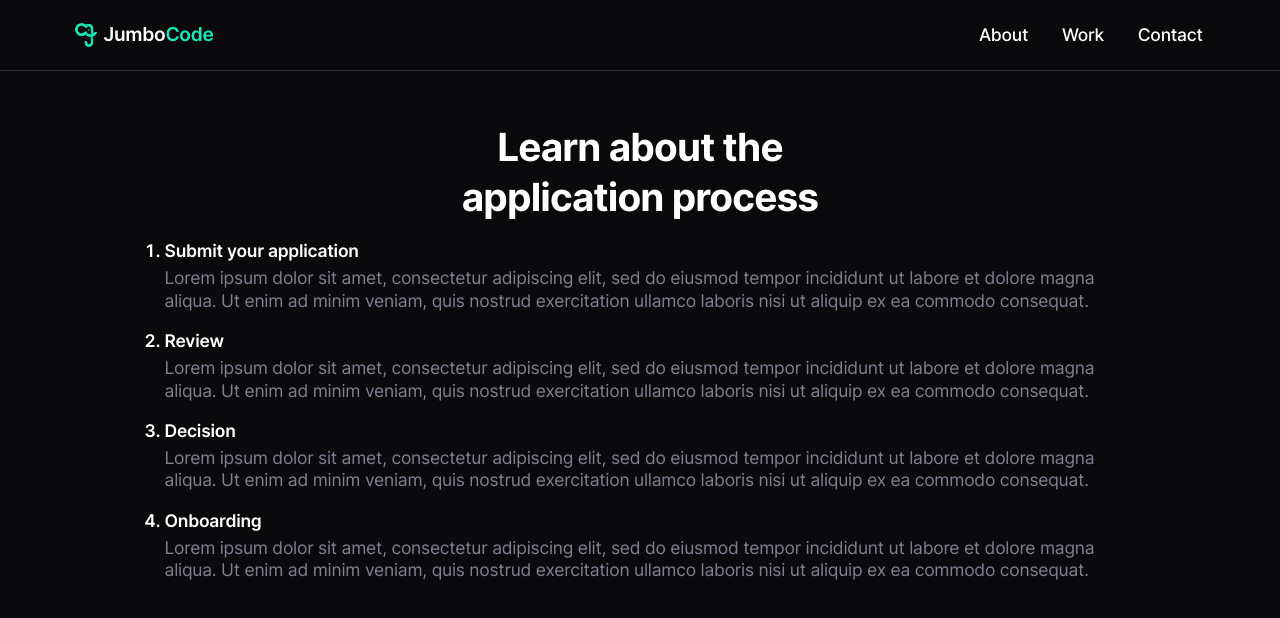
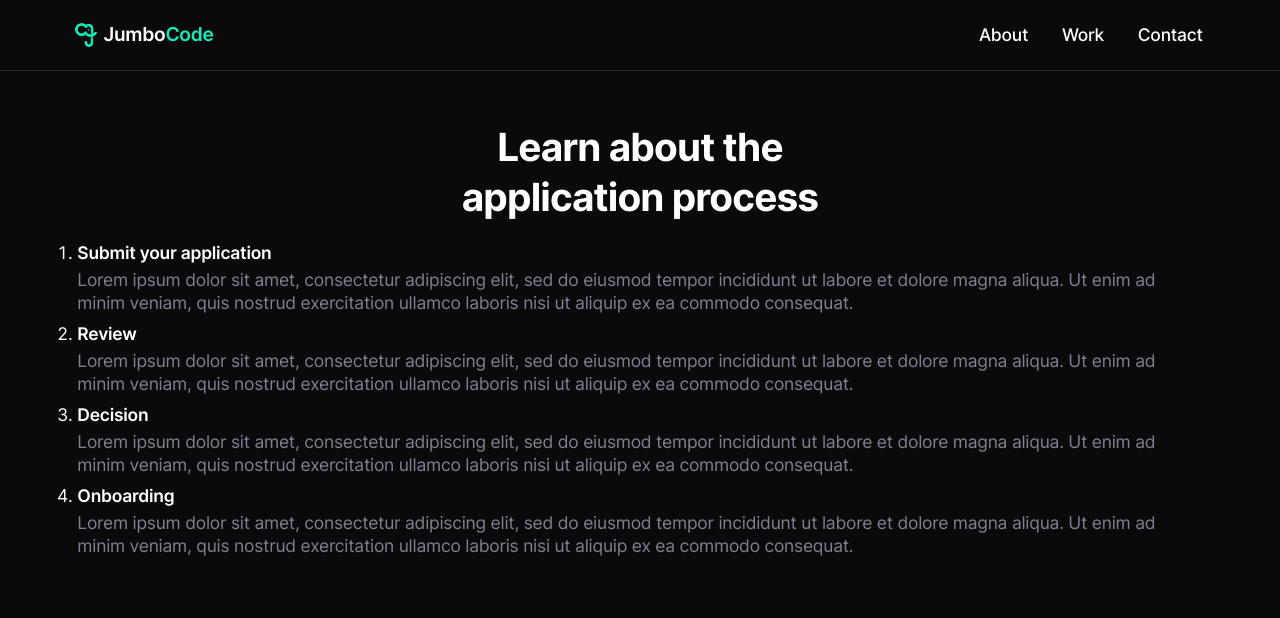
Before and after one commit to JumboCode/jumbocode.org-2023, a Next.js app: page /apply in a window 1280 px wide. Shown: the top 618 px of the page. Built offline with nearby package versions, Linux system fonts and the light colour scheme.

Commit message:
Fix semantic markup

```diff
--- a/src/pages/apply.jsx
+++ b/src/pages/apply.jsx
@@ -5,42 +5,46 @@ const cx = classNames.bind(styles);
 
 export default function ApplyPage() {
   return (
-    <div className={classNames(cx('base'))}>
-      <div className={classNames(cx('heading'))}>
-        <h2>Learn about the application process</h2>
-      </div>
-      <div className={classNames(cx('list'))}>
-        <ol>
-          <h5>
-            <li>Submit your application</li>
-          </h5>
+    <div className={cx('base')}>
+      <h2 className={cx('heading')}>Learn about the application process</h2>
+      <ol className={cx('list')}>
+        <li>
+          <h3>Submit your application</h3>
+          <p>
             Lorem ipsum dolor sit amet, consectetur adipiscing elit, sed do
-          eiusmod tempor incididunt ut labore et dolore magna aliqua. Ut enim ad
-          minim veniam, quis nostrud exercitation ullamco laboris nisi ut
+            eiusmod tempor incididunt ut labore et dolore magna aliqua. Ut enim
+            ad minim veniam, quis nostrud exercitation ullamco laboris nisi ut
             aliquip ex ea commodo consequat.
-          <h5>
-            <li>Review</li>
-          </h5>
+          </p>
+        </li>
+        <li>
+          <h3>Review</h3>
+          <p>
             Lorem ipsum dolor sit amet, consectetur adipiscing elit, sed do
-          eiusmod tempor incididunt ut labore et dolore magna aliqua. Ut enim ad
-          minim veniam, quis nostrud exercitation ullamco laboris nisi ut
+            eiusmod tempor incididunt ut labore et dolore magna aliqua. Ut enim
+            ad minim veniam, quis nostrud exercitation ullamco laboris nisi ut
             aliquip ex ea commodo consequat.
-          <h5>
-            <li>Decision</li>
-          </h5>
+          </p>
+        </li>
+        <li>
+          <h3>Decision</h3>
+          <p>
             Lorem ipsum dolor sit amet, consectetur adipiscing elit, sed do
-          eiusmod tempor incididunt ut labore et dolore magna aliqua. Ut enim ad
-          minim veniam, quis nostrud exercitation ullamco laboris nisi ut
+            eiusmod tempor incididunt ut labore et dolore magna aliqua. Ut enim
+            ad minim veniam, quis nostrud exercitation ullamco laboris nisi ut
             aliquip ex ea commodo consequat.
-          <h5>
-            <li>Onboarding</li>
-          </h5>
+          </p>
+        </li>
+        <li>
+          <h3>Onboarding</h3>
+          <p>
             Lorem ipsum dolor sit amet, consectetur adipiscing elit, sed do
-          eiusmod tempor incididunt ut labore et dolore magna aliqua. Ut enim ad
-          minim veniam, quis nostrud exercitation ullamco laboris nisi ut
+            eiusmod tempor incididunt ut labore et dolore magna aliqua. Ut enim
+            ad minim veniam, quis nostrud exercitation ullamco laboris nisi ut
             aliquip ex ea commodo consequat.
+          </p>
+        </li>
       </ol>
-      </div>
     </div>
   );
 }
--- a/src/pages/apply.module.scss
+++ b/src/pages/apply.module.scss
@@ -4,26 +4,31 @@
   display: flex;
   align-items: center;
   flex-direction: column;
-  background: utils.$color-deep-black;
-  @include utils.layout-full-bleed;
 
   .heading {
     width: 25rem;
     text-align: center;
+    margin-bottom: 0.5em;
   }
 
   .list {
-    top: 18rem;
-    padding-left: 5rem;
-    padding-right: 5rem;
-    color: utils.$color-neutral;
+    list-style-type: decimal;
 
-    ol {
-      list-style: decimal;
-      h5 {
-        color: utils.$color-white;
-        padding-top: 1rem;
-        padding-bottom: 0.25rem;
+    h3 {
+      @include utils.type-h5;
+      color: utils.$color-white;
+    }
+
+    & > :not(:last-child) {
+      margin-bottom: 0.5em;
+    }
+
+    li {
+      & > :not(:first-child) {
+        color: utils.$color-neutral;
+      }
+      & > :not(:last-child) {
+        margin-bottom: 0.25em;
       }
     }
   }
```
Lines whose indentation alone changed are shown as unchanged.
